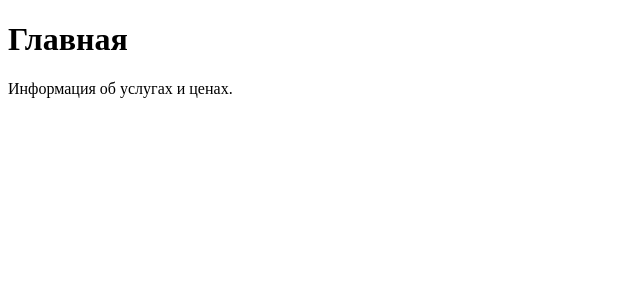
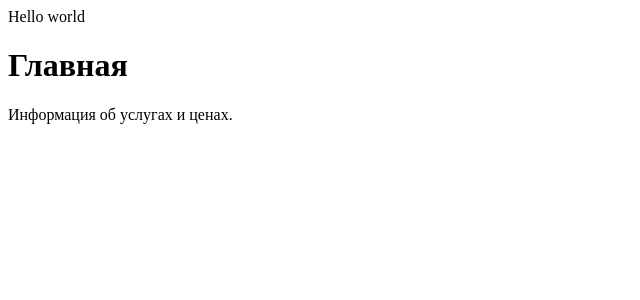
Before and after one commit to twintyit/Garten, a React (Vite) app: page / in a window 1280 px wide. Shown: the top 300 px of the page, without its empty margins (0-640 px from the left). Built offline with nearby package versions, Linux system fonts and the light colour scheme.

Commit message:
domen-3 commit

```diff
--- a/src/App.jsx
+++ b/src/App.jsx
@@ -1,4 +1,3 @@
-import { useState } from 'react'
 import './App.css'
 import {Home} from "./pages/home-page/HomePage.jsx";
 
@@ -6,6 +5,7 @@ function App() {
 
   return (
     <>
+        <div>Hello world</div>
         <Home></Home>
     </>
   )
```
